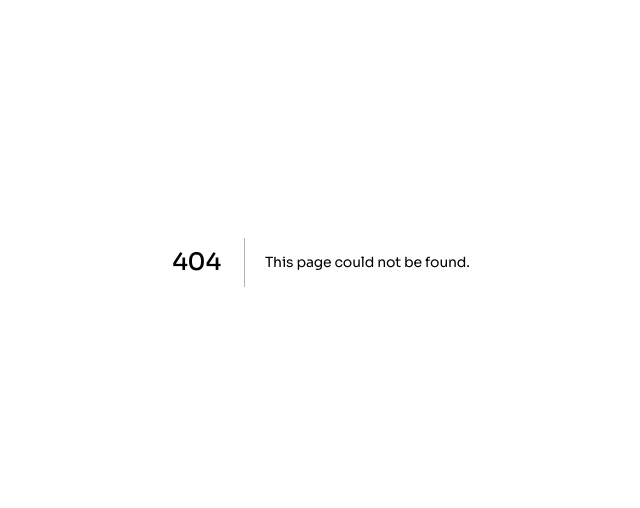
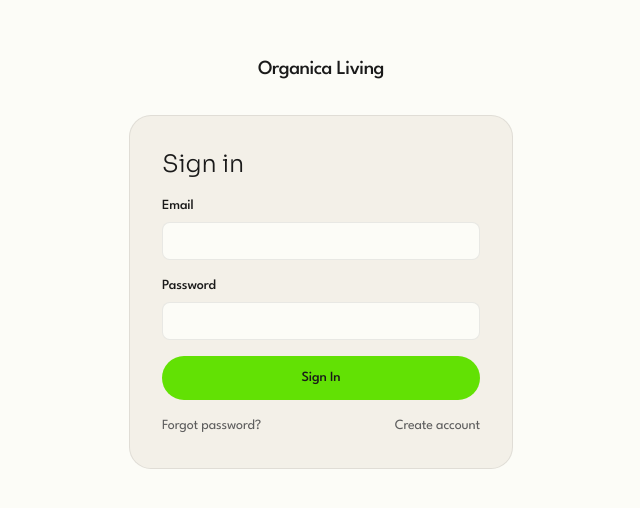
Before and after one commit to organicaliving/organicaliving, a Next.js app: page /login in a window 1280 px wide. Before the commit this address had no page. Shown: the part 138-646 px from the top of the page, without its empty margins (319-959 px from the left). Built offline with nearby package versions, Linux system fonts and the light colour scheme; no server answers.

Commit message:
feat: add login page

```diff
--- /dev/null
+++ b/src/app/(auth)/login/LoginForm.tsx
@@ -0,0 +1,29 @@
+"use client";
+import { useActionState } from "react";
+import Link from "next/link";
+import { signInAction } from "@/lib/auth/actions";
+import { FormField } from "@/components/ui/FormField";
+import { Input } from "@/components/ui/Input";
+import { SubmitButton } from "@/components/ui/SubmitButton";
+import { fieldError } from "@/lib/forms";
+
+export function LoginForm() {
+  const [state, action] = useActionState(signInAction, null);
+  return (
+    <form action={action} className="flex flex-col gap-4">
+      <h1 className="text-2xl font-light text-ink">Sign in</h1>
+      {state && !state.ok ? <p className="text-sm text-[#b3261e]">{state.error}</p> : null}
+      <FormField label="Email" htmlFor="email" error={fieldError(state, "email")}>
+        <Input id="email" name="email" type="email" autoComplete="email" required />
+      </FormField>
+      <FormField label="Password" htmlFor="password" error={fieldError(state, "password")}>
+        <Input id="password" name="password" type="password" autoComplete="current-password" required />
+      </FormField>
+      <SubmitButton>Sign In</SubmitButton>
+      <div className="flex justify-between text-sm text-muted">
+        <Link href="/forgot-password" className="hover:text-ink">Forgot password?</Link>
+        <Link href="/signup" className="hover:text-ink">Create account</Link>
+      </div>
+    </form>
+  );
+}
--- /dev/null
+++ b/src/app/(auth)/login/page.tsx
@@ -0,0 +1,8 @@
+import type { Metadata } from "next";
+import { LoginForm } from "./LoginForm";
+
+export const metadata: Metadata = { title: "Sign in — Organica Living" };
+
+export default function LoginPage() {
+  return <LoginForm />;
+}
```
